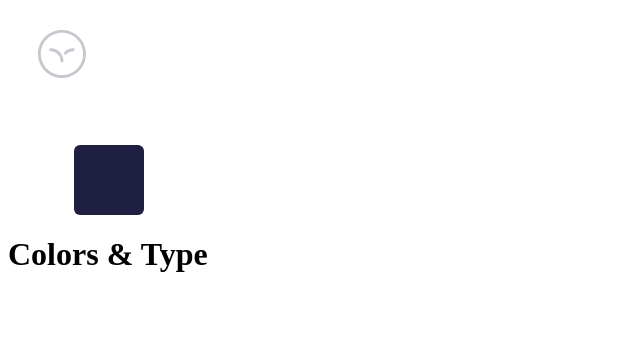
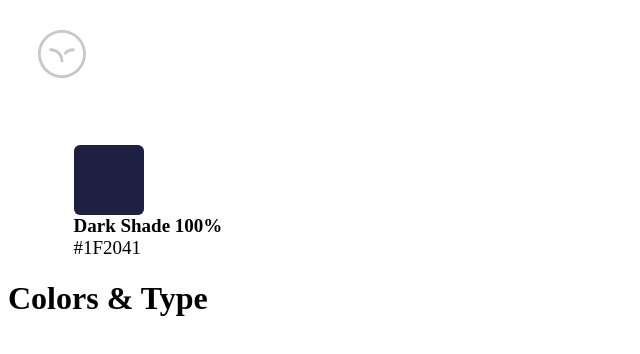
Before and after one commit to SAMSerg/Hotel, a website built with webpack: page src/ui-kit/colors-type.pug in a window 1280 px wide. Shown: the whole page, without its empty margins (0-640 px from the left). Built offline with nearby package versions, Linux system fonts and the light colour scheme.

Commit message:
color text block added

```diff
--- /dev/null
+++ b/src/ui-kit/color-text/_h1/color-text_h1.css
@@ -0,0 +1,4 @@
+.color-text_h1 {
+    font-size: 19px;
+    font-weight: bold;
+}
--- /dev/null
+++ b/src/ui-kit/color-text/_p/color-text_p.css
@@ -0,0 +1,4 @@
+.color-text_p {
+    font-size: 19px;
+    font-weight: regular;
+}
--- /dev/null
+++ b/src/ui-kit/color-text/color-text.css
@@ -0,0 +1,3 @@
+.color-text{
+    max-width: 171px;
+}
--- a/src/ui-kit/colors-type.css
+++ b/src/ui-kit/colors-type.css
@@ -6,3 +6,6 @@
 @import "./rectangle/_shade-100/rectangle_shade-100.css";
 @import "./page-conteiner/page-conteiner.css";
 @import "./page-conteiner/_body/page-conteiner_body.css";
+@import "./color-text/color-text.css";
+@import "./color-text/_h1/color-text_h1.css";
+@import "./color-text/_p/color-text_p.css";
--- a/src/ui-kit/colors-type.pug
+++ b/src/ui-kit/colors-type.pug
@@ -9,6 +9,9 @@ head
   .colors-group
     .color-block
       .rectangle.rectangle_shade-100
+      .color-text
+        .color-text_h1 Dark Shade 100%
+        .color-text_p #1F2041
 
 .conteiner
   h1 Colors & Type
```
Also changed, not shown: dist/index.html, dist/ui-kit/colors-type.html, 4 other files.
